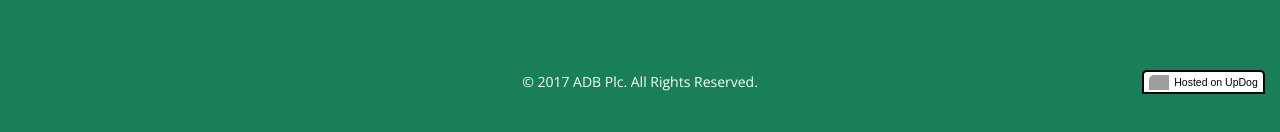
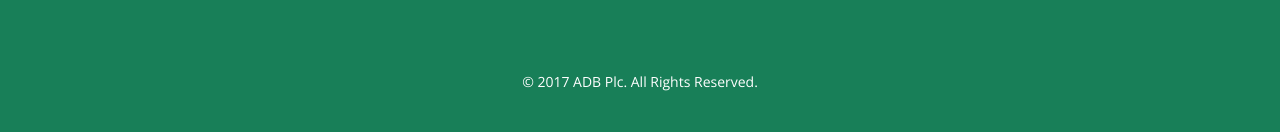
Before and after one commit to adbgh2017/adbgh2017.github.io, a plain HTML site: page quicnet.html in a window 1280 px wide. Shown: the part 618-750 px from the top of the page. Drawn offline with nearby package versions, Linux system fonts and the light colour scheme; grey boxes are pictures that could not be loaded.

Commit message:
Modified quicknet

```diff
--- a/quicnet.html
+++ b/quicnet.html
@@ -26,10 +26,7 @@
     &copy; 2017 ADB Plc. All Rights Reserved.
   </footer>
 <div style='position:relative;font-family:sans-serif;'>
-  <a style='padding:.25em .5em;position:absolute;margin-bottom:-2px;bottom:0;border: 2px solid black;right:15px;font-size:.75em;background:#fff;display:flex;align-items:center;text-decoration:none;border-radius:5px 5px 0 0;' href="https://updog.co/?utm_source=ubacorp&amp;utm_campaign=stamp">
-    <img style='display:inline-block;height:15px;border-radius:5px 0 0 0 ;margin-right:.5em' src="https://s3-us-west-2.amazonaws.com/s.cdpn.io/8431/logo_copy.png" alt="UpDog logo" />
-    <span style='color:#000;display:inline-block;line-height:1;'> Hosted on UpDog</span>
-  </a>
+
 </div>
 </body>
 </html>
```
